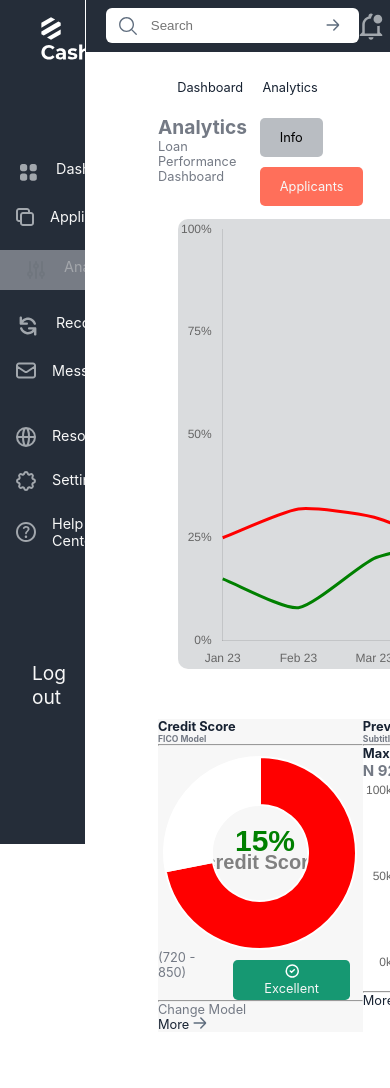
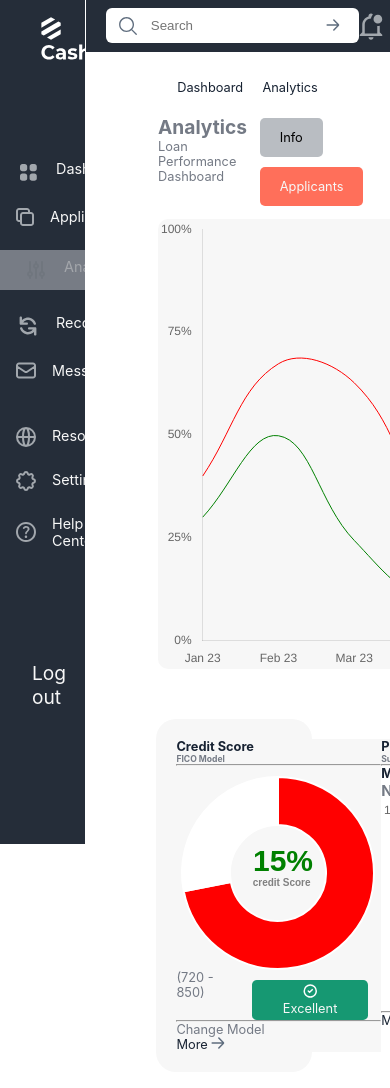
Before and after one commit to joyibeh93/Cash-Loan_App, a React (Create React App) app: page /analytics in a window 390 px wide. Shown: the top 1088 px of the page. Before the commit the page ends 1048 px from the top, so only its background shows below. Built offline with nearby package versions, Linux system fonts and the light colour scheme; the HTML template or start-up script is replaced by a standard one.

Commit message:
worked on responsiveness and chart

```diff
--- a/src/Components/AnalyticsContent.jsx
+++ b/src/Components/AnalyticsContent.jsx
@@ -5,8 +5,6 @@ import PieChart from './PieChart'
 import Chart from './Chart'
 
 import '../Styles/Analytics.css'
-
-
 
 
 function AnalyticsContent() {
@@ -39,11 +37,11 @@ const AnlytScore='15%'
             <AnalyticsLineChart/>
         </div>
         <div className='chartAnalystics'>
-            <div>
+            <div className='chartAnalystics1'>
                 <PieChart color={colors} Anlytper={AnlytScore}/>
 
             </div>
-            <div>
+            <div className='chartAnalystics1'>
                 <Chart/>
 
             </div>
--- a/src/Components/AnalyticsLineChart.jsx
+++ b/src/Components/AnalyticsLineChart.jsx
@@ -18,25 +18,68 @@ ChartJs.register(
 )
 
 function AnalyticsLineChart() {
-    const data={
-        labels:["Jan 23","Feb 23","Mar 23","Aprl 23","May 23","Jun 23","Jul 23","Aug 23","Sep 23","Oct 23","Nov 23","Dec 23"],
-        datasets:[{
-            // label:"Line 1",
-            data:[25,32,30,23,20,25,30,40,50,55,57,100],
-            borderColor:"red",
-            tension:0.2,
-            pointRadius:0
+    // const data={
+    //     labels:["Jan 23","Feb 23","Mar 23","Aprl 23","May 23","Jun 23","Jul 23","Aug 23","Sep 23","Oct 23","Nov 23","Dec 23"],
+    //     datasets:[{
+    //         // label:"Line 1",
+    //         data:[25,32,30,23,20,25,30,40,50,55,57,100],
+    //         borderColor:"red",
+    //         borderWidth:1,
+    //         tension:0.4,
+    //         pointRadius:0
 
-        },
-        {
-            // label:"Line 2",
-            data:[15,8,20,25,40,60,40,65,50,45,35,25],
-            borderColor:"green",
-            tension:0.2,
-            pointRadius:0
+    //     },
+    //     {
+    //         // label:"Line 2",
+    //         data:[15,8,20,25,40,60,40,65,50,45,35,25],
+    //         borderColor:"green",
+    //         borderWidth:1,
+    //         tension:0.4,
+    //         pointRadius:0
 
-        }
-    ]
+    //     }
+    // ]
+    // Function to generate data with a wavelength pattern
+   // Function to generate data with a wavelength pattern
+    // Function to generate data with a wavelength pattern
+  const generateDataWithWavelength = (count, amplitude, wavelength, offset) => {
+    const data = [];
+    for (let i = 0; i < count; i++) {
+      const x = (i / (count - 1)) * wavelength;
+      const y = amplitude * Math.sin(x * 2 * Math.PI) + offset; // Add offset to the y-value
+      data.push(y);
+    }
+    return data;
+  };
+
+  const labels = ["Jan 23", "Feb 23", "Mar 23", "Aprl 23", "May 23", "Jun 23", "Jul 23", "Aug 23", "Sep 23", "Oct 23", "Nov 23", "Dec 23"];
+
+  // Generate data with a wavelength pattern for the red line
+  const redData = generateDataWithWavelength(labels.length, 30, 2, 40); // Adjust amplitude, wavelength, and offset for desired curve
+
+  // Generate data with a wavelength pattern for the green line
+  const greenData = generateDataWithWavelength(labels.length, 20, 3, 30); // Adjust amplitude, wavelength, and offset for desired curve
+
+  const data = {
+    labels: labels,
+    datasets: [
+      {
+        data: redData,
+        borderColor: "red",
+        borderWidth: 1,
+        tension: 0.4,
+        pointRadius: 0,
+      },
+      {
+        data: greenData,
+        borderColor: "green",
+        borderWidth: 1,
+        tension: 0.4,
+        pointRadius: 0,
+      },
+    ],
+
+
     }
     const options={
         plugins:{
--- a/src/Components/Bvn.jsx
+++ b/src/Components/Bvn.jsx
@@ -115,7 +115,7 @@ const navigate = useNavigate();
 
           <div className="column">
             <div className="row">
-              <h3>State Of Origin</h3>
+              <h3 className="bvn-h3">State Of Origin</h3>
               <Field
                 as="select"
                 type="text"
--- a/src/Components/LoginForm.jsx
+++ b/src/Components/LoginForm.jsx
@@ -163,10 +163,18 @@ const handleSubmit =  async (values, { setSubmitting }) =>{
       }
     );
     const isAuthenticated = response.data; // Get authentication status from response
+
     console.log(isAuthenticated);
+
     if (isAuthenticated) {
+
+      const firstName= response.data.firstName;
+      const lastName= response.lastName;
+      console.log(firstName,lastName)
+
       // If user is authenticated, pass the loginToApp function as a prop to the parent component
-      navigate('/dashboard'); // Navigate to the next page
+      navigate('/dashboard',{state:{firstName, lastName}}); // Navigate to the next page
+
     }
   } catch (error) {
     console.error("Error:", error);
--- a/src/Components/PieChart.jsx
+++ b/src/Components/PieChart.jsx
@@ -44,7 +44,7 @@ const PieChart = ({ color, Anlytper }) => {
       ctx.fillText(Anlytper || score, xCoor, yCoor - 10);
 
 
-      ctx.font = ' bolder 20px sans-serif';
+      ctx.font = ' bolder 10px sans-serif';
       ctx.fillStyle = 'grey';
       ctx.fillText('credit Score ', xCoor,yCoor + 10);
 
--- a/src/Styles/Analytics.css
+++ b/src/Styles/Analytics.css
@@ -45,13 +45,19 @@
 }
 .AnalyticsChart{
     width: 900px;
-    margin-left:20px;
-    background-color:#b9bdc288 ;
+    /* margin-left:20px; */
+    background-color: #f7f7f7;
     border: 3px sold var(--credit-score-bg-clr);
     border-radius: 10px;
 }
 .chartAnalystics{
     display: flex;
-    justify-content: space-between;
-    margin-top: 3.125rem;
+    justify-content: space-evenly;
+    background-color:  #f7f7f7;
+    margin: 3.125rem -0.1rem;
+    border-radius: 20px;
+    padding: 20px;
 }
+/* .chartAnalystics1{
+    margin-right: 60px;
+} */
--- a/src/Styles/Bvn.css
+++ b/src/Styles/Bvn.css
@@ -8,8 +8,9 @@
   margin: 15px auto;
 
   padding: 25px;
-  border: 1px solid grey;
+  border: 1px solid#f2f2f2;
   background-color: #f2f2f2;
+  border-radius: 20px;
 }
 .bvn-h1{
   margin-bottom: 30px;
@@ -33,9 +34,9 @@
 } */
 
 .bvn-h3 {
-  margin: 0;
-  font-size: 20px;
-  font-weight: 600;
+  margin: 5px 0;
+  font-size: 15px;
+  font-weight: 400;
 
 }
 
@@ -49,12 +50,16 @@ button {
 select[type="text"] {
   padding: 10px 40px;
   border-radius: 5px;
+  border: 1px solid hwb(0 22% 77% / 0.932);
+
 }
 
 .info-submit {
-  background-color: black;
+  background-color: rgb(34, 32, 32);
   color: white;
-  padding: 5px;
+  padding: 10px;
+  border-radius: 5px;
+  margin-bottom: 15px;
 }
 
 
--- a/src/Styles/Login.css
+++ b/src/Styles/Login.css
@@ -79,3 +79,46 @@
   margin-top: 3em;
   font-size: 0.8rem;
 }
+
+/* MEDIA QUERY */
+@media (max-width: 768px)  {
+  .left-side{
+    display: none;
+  }
+  .right-side{
+  width: 50%;
+  }
+  .login-container{
+    padding: 0 1rem;
+  }
+  .form-login {
+    width: 50%;
+    }
+    .loginheader {
+      display: block;
+      text-align: center;
+  }
+  .login-input{
+    width: 90vw;
+  }
+  .login-btn{
+    width: 90vw;
+  }
+
+  .footnote .footnote2{
+    margin-top: 50px;
+    margin-right: 0;
+  }
+  /* .question-modal {
+    width: 90%;
+  }.close-modal{
+    top: -0.5rem;
+    right: -1rem;
+  }
+  .good{
+    margin-bottom: 1rem;
+  }
+  .close-modal h3{
+    margin-bottom: 1rem;
+  } */
+  }
--- a/src/Styles/QuestionForm.css
+++ b/src/Styles/QuestionForm.css
@@ -108,3 +108,37 @@
 .hidden {
   display: none;
 }
+/* MEDIA QUERY */
+@media (max-width: 768px)  {
+.left-side{
+  display: none;
+}
+.right-side{
+width: 50%;
+}
+.Question-form{
+  padding: 0 1rem;
+}
+.Question-input{
+  width: 90vw;
+}
+.Question-button{
+  width: 90vw;
+}
+.Question-terms{
+  margin-top: 50px;
+  margin-right: 0;
+}
+.question-modal {
+  width: 90%;
+}.close-modal{
+  top: -0.5rem;
+  right: -1rem;
+}
+.good{
+  margin-bottom: 1rem;
+}
+.close-modal h3{
+  margin-bottom: 1rem;
+}
+}
--- a/src/Styles/Signup1.css
+++ b/src/Styles/Signup1.css
@@ -95,11 +95,17 @@
 /* responsive */
 @media screen and (max-width: 768px) {
   .signup1-container {
-    max-width: 90%;
+    max-width: 50%;
     margin: 0 auto;
   }
 
   .form-container-signup1 {
-    padding-top: 80px;
+
+    max-width: 60%;
   }
+  form-signup1 {
+    width: 25em;
+
 }
+
+}
```
